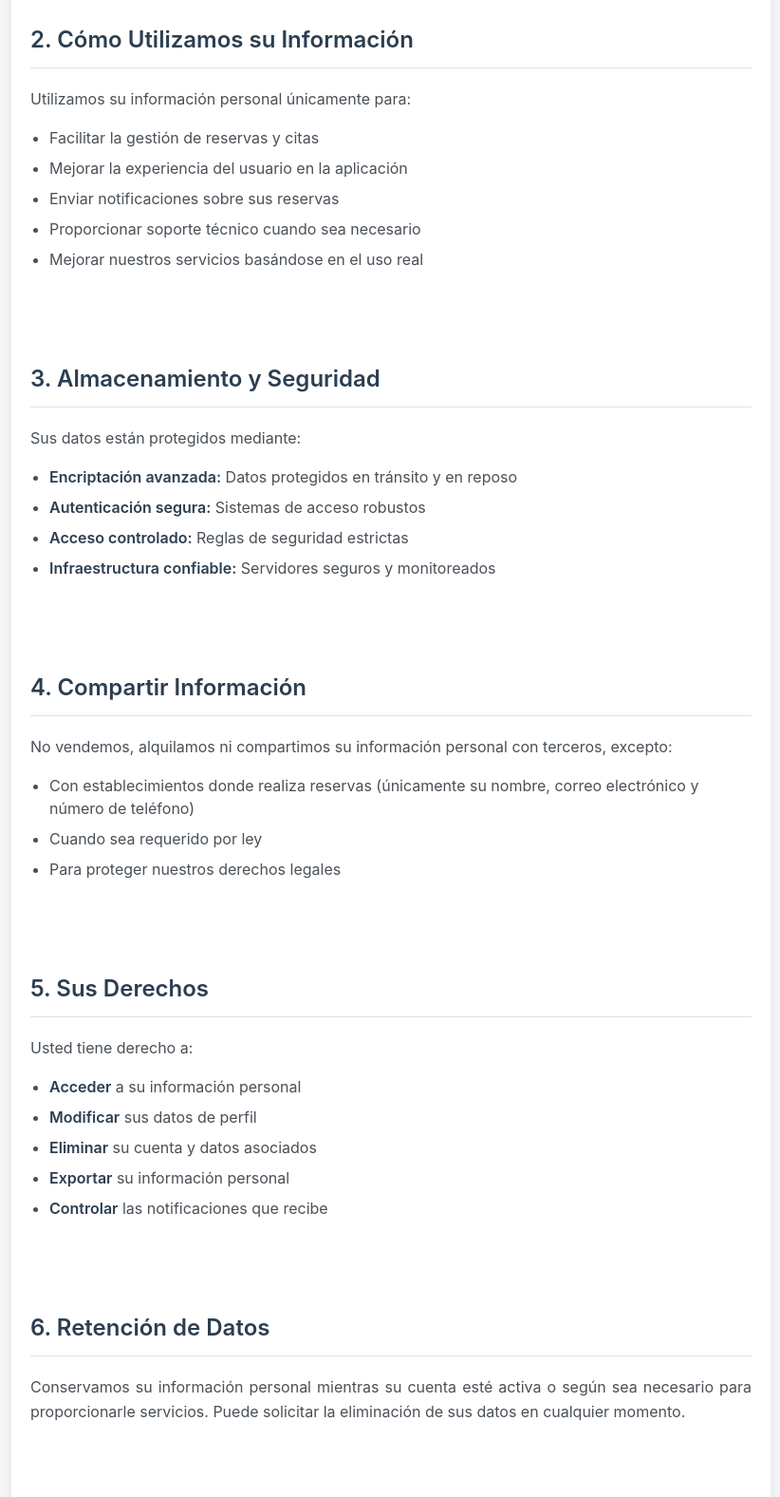
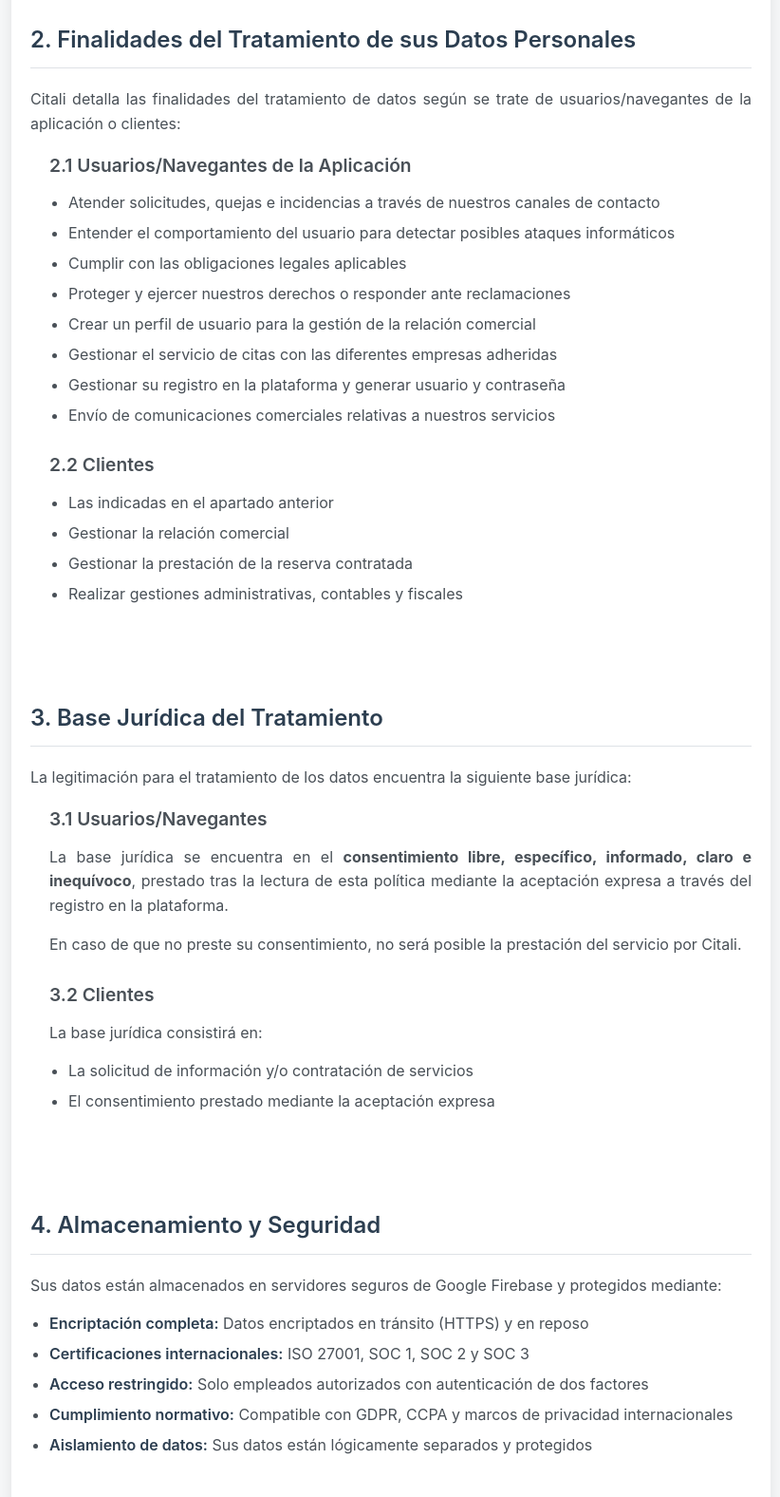
Before and after one commit to CitaliApp/privacy, a plain HTML site: page index.html in a window 1280 px wide. Shown: the part 1033-2609 px from the top of the page at 95% size, without its empty margins (228-1050 px from the left). Drawn offline with Linux system fonts and the light colour scheme.

Commit message:
Adds privacy policy page
Creates a new privacy policy page detailing data collection, usage, storage, and user rights in accordance with GDPR, CCPA, and other international privacy frameworks.
Also includes contact information and details on data retention and sharing.

```diff
--- a/index.html
+++ b/index.html
@@ -51,65 +51,145 @@
             </section>
 
             <section class="section">
-                <h3>2. Cómo Utilizamos su Información</h3>
-                <p>Utilizamos su información personal únicamente para:</p>
+                <h3>2. Finalidades del Tratamiento de sus Datos Personales</h3>
+                <p>Citali detalla las finalidades del tratamiento de datos según se trate de usuarios/navegantes de la aplicación o clientes:</p>
+
+                <div class="subsection">
+                    <h4>2.1 Usuarios/Navegantes de la Aplicación</h4>
+                    <ul>
+                        <li>Atender solicitudes, quejas e incidencias a través de nuestros canales de contacto</li>
+                        <li>Entender el comportamiento del usuario para detectar posibles ataques informáticos</li>
+                        <li>Cumplir con las obligaciones legales aplicables</li>
+                        <li>Proteger y ejercer nuestros derechos o responder ante reclamaciones</li>
+                        <li>Crear un perfil de usuario para la gestión de la relación comercial</li>
+                        <li>Gestionar el servicio de citas con las diferentes empresas adheridas</li>
+                        <li>Gestionar su registro en la plataforma y generar usuario y contraseña</li>
+                        <li>Envío de comunicaciones comerciales relativas a nuestros servicios</li>
+                    </ul>
+                </div>
+
+                <div class="subsection">
+                    <h4>2.2 Clientes</h4>
+                    <ul>
+                        <li>Las indicadas en el apartado anterior</li>
+                        <li>Gestionar la relación comercial</li>
+                        <li>Gestionar la prestación de la reserva contratada</li>
+                        <li>Realizar gestiones administrativas, contables y fiscales</li>
+                    </ul>
+                </div>
+            </section>
+
+            <section class="section">
+                <h3>3. Base Jurídica del Tratamiento</h3>
+                <p>La legitimación para el tratamiento de los datos encuentra la siguiente base jurídica:</p>
+
+                <div class="subsection">
+                    <h4>3.1 Usuarios/Navegantes</h4>
+                    <p>La base jurídica se encuentra en el <strong>consentimiento libre, específico, informado, claro e inequívoco</strong>, prestado tras la lectura de esta política mediante la aceptación expresa a través del registro en la plataforma.</p>
+                    <p>En caso de que no preste su consentimiento, no será posible la prestación del servicio por Citali.</p>
+                </div>
+
+                <div class="subsection">
+                    <h4>3.2 Clientes</h4>
+                    <p>La base jurídica consistirá en:</p>
+                    <ul>
+                        <li>La solicitud de información y/o contratación de servicios</li>
+                        <li>El consentimiento prestado mediante la aceptación expresa</li>
+                    </ul>
+                </div>
+            </section>
+
+            <section class="section">
+                <h3>4. Almacenamiento y Seguridad</h3>
+                <p>Sus datos están almacenados en servidores seguros de Google Firebase y protegidos mediante:</p>
                 <ul>
-                    <li>Facilitar la gestión de reservas y citas</li>
-                    <li>Mejorar la experiencia del usuario en la aplicación</li>
-                    <li>Enviar notificaciones sobre sus reservas</li>
-                    <li>Proporcionar soporte técnico cuando sea necesario</li>
-                    <li>Mejorar nuestros servicios basándose en el uso real</li>
+                    <li><strong>Encriptación completa:</strong> Datos encriptados en tránsito (HTTPS) y en reposo</li>
+                    <li><strong>Certificaciones internacionales:</strong> ISO 27001, SOC 1, SOC 2 y SOC 3</li>
+                    <li><strong>Acceso restringido:</strong> Solo empleados autorizados con autenticación de dos factores</li>
+                    <li><strong>Cumplimiento normativo:</strong> Compatible con GDPR, CCPA y marcos de privacidad internacionales</li>
+                    <li><strong>Aislamiento de datos:</strong> Sus datos están lógicamente separados y protegidos</li>
                 </ul>
             </section>
 
             <section class="section">
-                <h3>3. Almacenamiento y Seguridad</h3>
-                <p>Sus datos están protegidos mediante:</p>
+                <h3>5. Compartir Información</h3>
+                <p>No vendemos, alquilamos ni compartimos su información personal con terceros, excepto:</p>
                 <ul>
-                    <li><strong>Encriptación avanzada:</strong> Datos protegidos en tránsito y en reposo</li>
-                    <li><strong>Autenticación segura:</strong> Sistemas de acceso robustos</li>
-                    <li><strong>Acceso controlado:</strong> Reglas de seguridad estrictas</li>
-                    <li><strong>Infraestructura confiable:</strong> Servidores seguros y monitoreados</li>
+                    <li>Con establecimientos donde realiza reservas (únicamente su nombre, correo electrónico y número de teléfono)</li>
                 </ul>
             </section>
 
             <section class="section">
-                <h3>4. Compartir Información</h3>
-                <p>No vendemos, alquilamos ni compartimos su información personal con terceros, excepto:</p>
+                <h3>6. Plazos de Conservación de los Datos</h3>
+                <p>Los datos personales se conservarán según los siguientes criterios:</p>
+
+                <div class="subsection">
+                    <h4>6.1 Datos de la Cuenta</h4>
+                    <p>Los datos de registro (nombre, email, teléfono) se conservan mientras la cuenta esté activa. Si elimina su cuenta, estos datos se borran inmediatamente.</p>
+                </div>
+
+                <div class="subsection">
+                    <h4>6.2 Datos de Reservas</h4>
+                    <p>Las citas y reservas se eliminan automáticamente después de la fecha establecida para optimizar el rendimiento de la base de datos y reducir el almacenamiento innecesario de datos.</p>
+                </div>
+
+                <div class="subsection">
+                    <h4>6.3 Datos Técnicos</h4>
+                    <p>Los tokens de notificaciones y configuraciones se mantienen mientras la aplicación esté instalada y activa en su dispositivo.</p>
+                </div>
+
+                <p>En caso de obligaciones legales específicas, algunos datos podrán conservarse durante los plazos legalmente establecidos.</p>
+            </section>
+
+            <section class="section">
+                <h3>7. Destinatarios</h3>
+                <p>Durante el tratamiento de sus datos, Citali podrá ceder datos únicamente a:</p>
                 <ul>
-                    <li>Con establecimientos donde realiza reservas (únicamente su nombre, correo electrónico y número de teléfono)</li>
-                    <li>Cuando sea requerido por ley</li>
-                    <li>Para proteger nuestros derechos legales</li>
+                    <li>Empresas adheridas a Citali para la prestación del servicio de reservas</li>
+                    <li>Proveedores de servicios técnicos (Firebase, servicios de notificaciones)</li>
+                    <li>Autoridades competentes cuando sea legalmente requerido</li>
                 </ul>
             </section>
 
             <section class="section">
-                <h3>5. Sus Derechos</h3>
-                <p>Usted tiene derecho a:</p>
+                <h3>8. Sus Derechos</h3>
+                <p>Los interesados podrán ejercer en cualquier momento y de forma gratuita los siguientes derechos:</p>
                 <ul>
                     <li><strong>Acceder</strong> a su información personal</li>
                     <li><strong>Modificar</strong> sus datos de perfil</li>
                     <li><strong>Eliminar</strong> su cuenta y datos asociados</li>
-                    <li><strong>Exportar</strong> su información personal</li>
-                    <li><strong>Controlar</strong> las notificaciones que recibe</li>
+                    <li><strong>Controlar</strong> las notificaciones que recibe y su integración con el calendario del dispositivo</li>
                 </ul>
+                <p>Para ejercer estos derechos, puede dirigir un escrito a la dirección de correo electrónico indicada en el apartado de contacto. Se le podrá solicitar su DNI para acreditar su identidad.</p>
+                <p>En caso de vulneración de sus derechos, puede presentar una reclamación ante la Agencia Española de Protección de Datos a través de <strong>www.aepd.es</strong>.</p>
             </section>
 
             <section class="section">
-                <h3>6. Retención de Datos</h3>
+                <h3>9. Transferencias Internacionales</h3>
+                <p>Citali no realiza transferencias internacionales de datos. En caso de que fuera necesario, se verificará el grado de protección del país de destino y se adoptarán las garantías exigidas por la normativa aplicable.</p>
+            </section>
+
+            <section class="section">
+                <h3>10. Veracidad de los Datos</h3>
+                <p>El usuario garantiza que los datos aportados son verdaderos, exactos, completos y actualizados, comprometiéndose a informar de cualquier cambio. Será responsable de cualquier daño que pudiera ocasionar por el incumplimiento de esta obligación.</p>
+                <p>Si facilita datos de terceros, declara que cuenta con el consentimiento de los interesados.</p>
+            </section>
+
+            <section class="section">
+                <h3>11. Retención de Datos</h3>
                 <p>Conservamos su información personal mientras su cuenta esté activa o según sea necesario para proporcionarle servicios. Puede solicitar la eliminación de sus datos en cualquier momento.</p>
             </section>
 
             <section class="section">
-                <h3>7. Cambios en esta Política</h3>
+                <h3>12. Cambios en esta Política</h3>
                 <p>Podemos actualizar esta Política de Privacidad ocasionalmente. Le notificaremos sobre cambios significativos a través de la aplicación o por correo electrónico.</p>
             </section>
 
             <section class="section">
-                <h3>8. Contacto</h3>
+                <h3>13. Contacto</h3>
                 <p>Si tiene preguntas sobre esta Política de Privacidad, puede contactarnos a través de:</p>
                 <ul>
-                    <li>Email: <a href="mailto:contacto@citali.app">contacto@citali.app</a></li>
+                    <li>Email: <a href="mailto:contacto@citali.es">contacto@citali.es</a></li>
                     <li>Dentro de la aplicación: Perfil -> Sección de Soporte</li>
                 </ul>
             </section>
```
Also changed, not shown: 1 other file.
